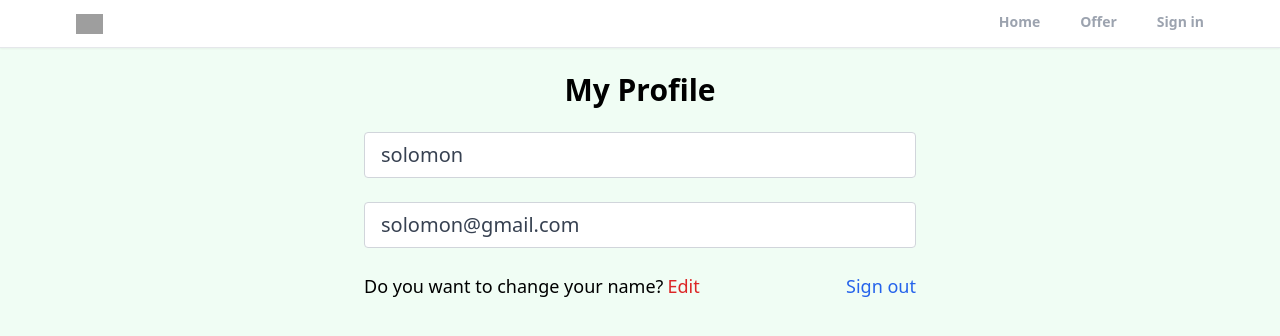
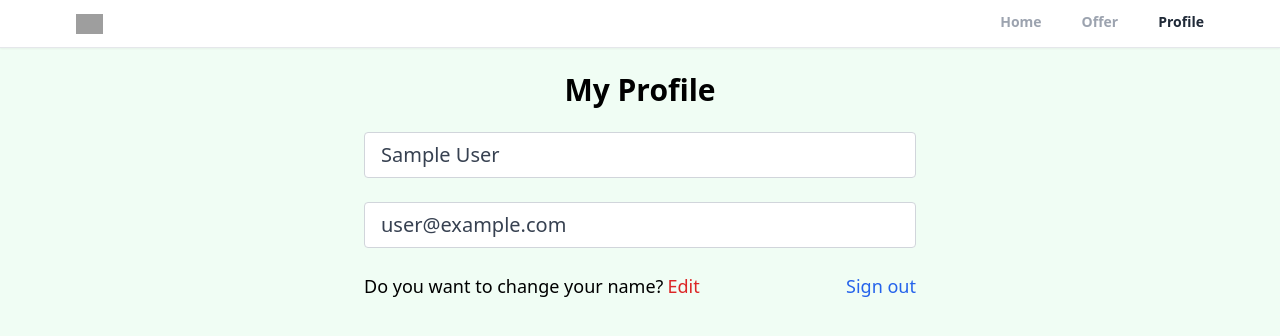
Before and after one commit to Ukwubuiwe-Solomon/Realtor-React-App, a React (Create React App) app: page /profile in a window 1280 px wide. Shown: the top 336 px of the page. Built offline with nearby package versions, Linux system fonts and the light colour scheme; no server answers; sample sign-in values are in the browser's storage; grey boxes are pictures that could not be loaded.

Commit message:
complete header component and make it dynamic

```diff
--- a/src/components/Header.js
+++ b/src/components/Header.js
@@ -1,10 +1,22 @@
-import React from 'react'
+import { getAuth, onAuthStateChanged } from 'firebase/auth'
+import React, { useEffect, useState } from 'react'
 import { useLocation, useNavigate} from 'react-router-dom'
 
 
 const Header = () => {
+    const [pageState, setPageState] = useState("Sign in")
     const location = useLocation()
     const navigate = useNavigate()
+    const auth = getAuth()
+    useEffect(()=>{
+            onAuthStateChanged(auth, (user)=>{
+                if(user){
+                    setPageState("Profile");
+            }else {
+                setPageState("Sign in")
+            }
+            })
+    },[auth])
     function pathMatchRoute(route){
         if(route===location.pathname){
             return true
@@ -21,7 +33,7 @@
                 <ul className='flex space-x-10 '>
                     <li className={`py-3 font-semibold text-sm border-b-[3px] border-b-transparent cursor-pointer text-gray-400 ${pathMatchRoute("/") && "text-gray-800  border-b-red-600"}`} onClick={()=>navigate("/")} >Home</li>
                     <li  className={`py-3 font-semibold text-sm border-b-[3px] border-b-transparent cursor-pointer text-gray-400 ${pathMatchRoute("/offers") && "text-gray-800  border-b-red-600"}`} onClick={()=>navigate("/offers")} >Offer</li>
-                    <li  className={`py-3 font-semibold text-sm border-b-[3px] border-b-transparent cursor-pointer text-gray-400 ${pathMatchRoute("/sign-in") && "text-gray-800 border-b-red-600"}`} onClick={()=>navigate("/sign-in")} >Sign in</li>
+                    <li  className={`py-3 font-semibold text-sm border-b-[3px] border-b-transparent cursor-pointer text-gray-400 ${(pathMatchRoute("/sign-in") || pathMatchRoute("/profile")) && "text-gray-800 border-b-red-600"}`} onClick={()=>navigate("/profile")} >{pageState}</li>
                 </ul>
             </div>
         </header>
--- a/src/pages/Profile.js
+++ b/src/pages/Profile.js
@@ -3,15 +3,15 @@
 import { useNavigate } from "react-router";
 
 const Profile = () => {
+  const auth = getAuth()
   const navigate = useNavigate()
   const [formData, setFormData] = useState({
-    name: "solomon",
-    email: "solomon@gmail.com",
+    name: auth.currentUser.displayName,
+    email: auth.currentUser.email,
   });
   const { name, email } = formData;
 
   function onLogout(){
-    const auth = getAuth()
     auth.signOut()
     navigate("/")
   }
```
